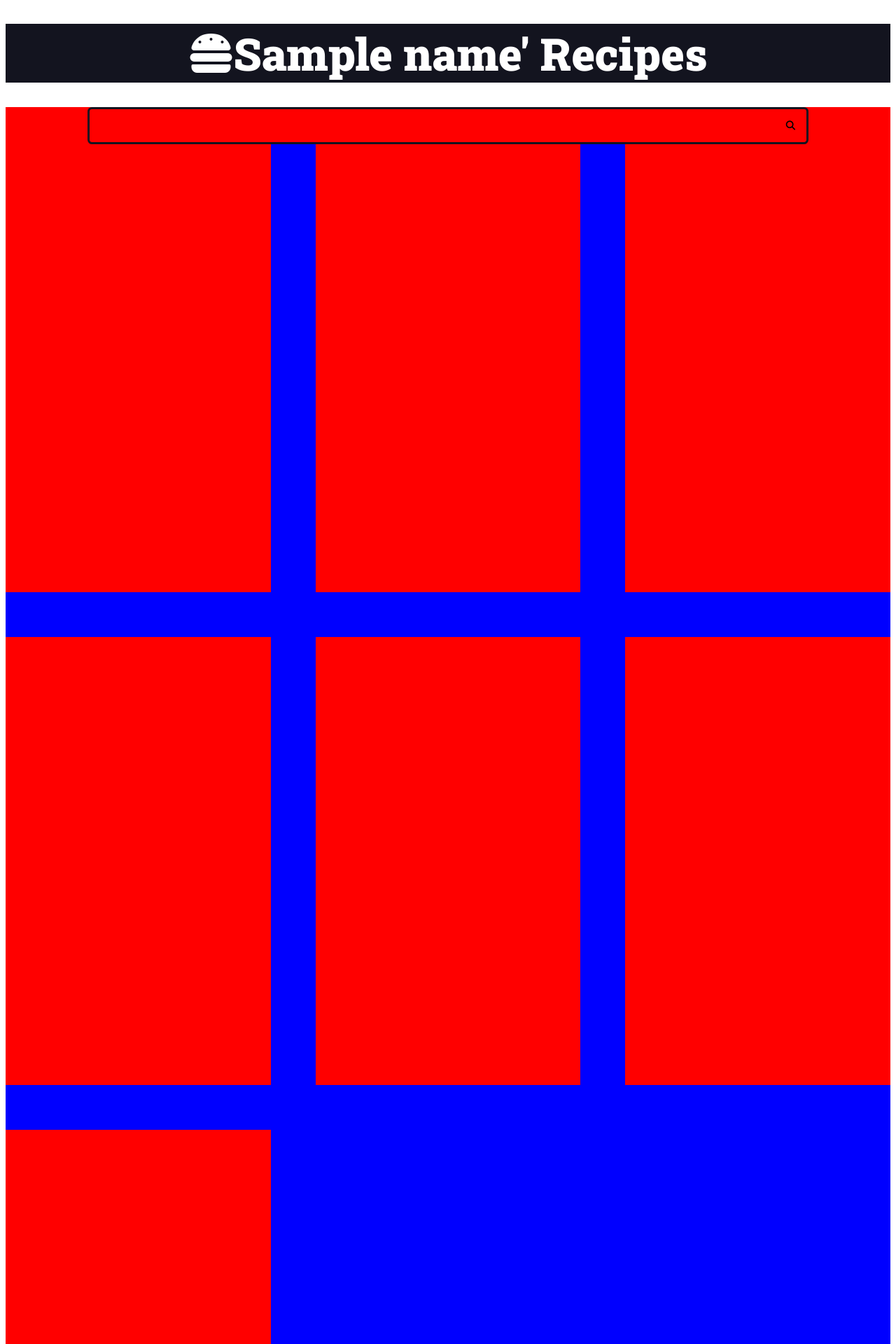
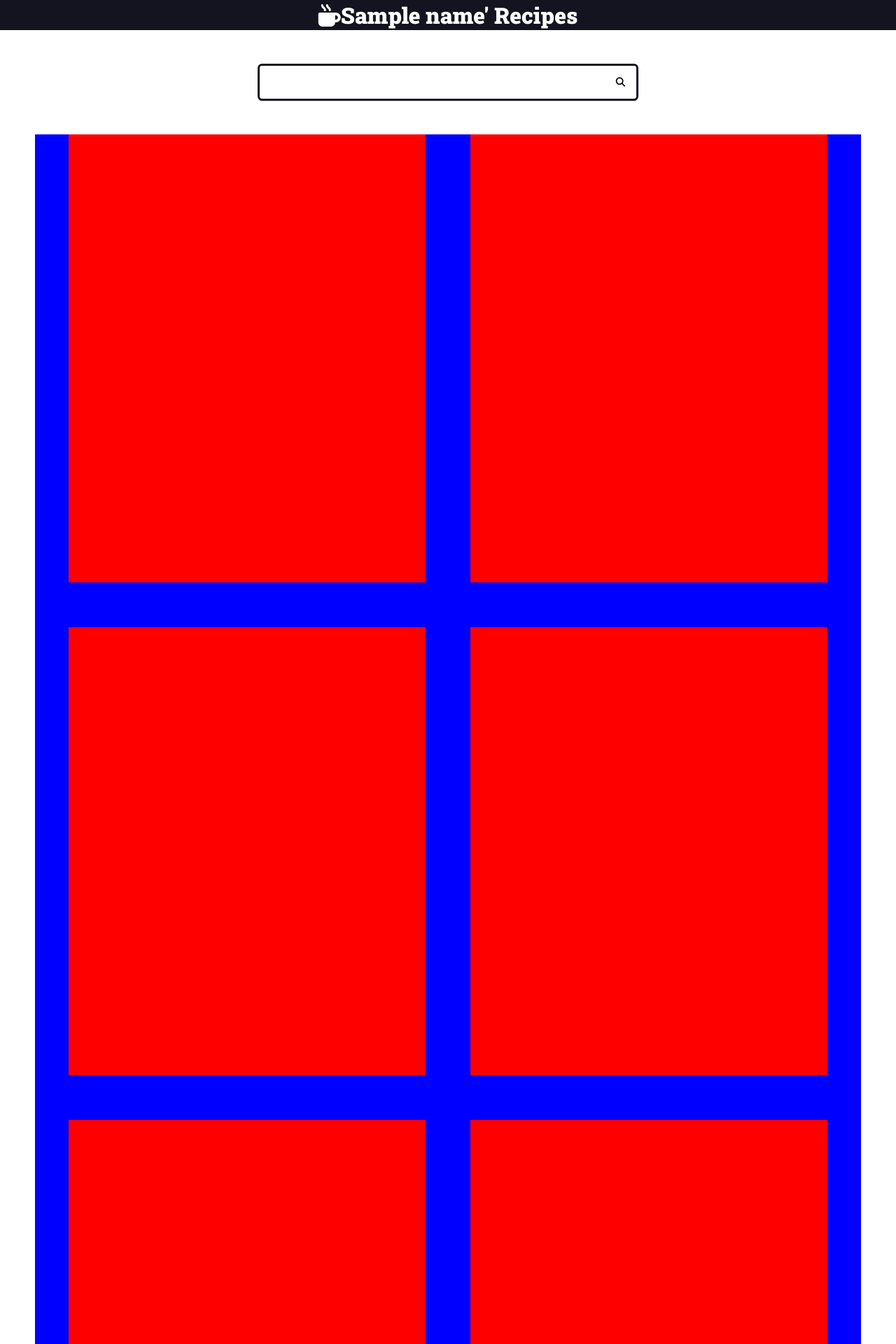
Before and after one commit to Edsondomingos/django-r1, a Python web app: template recipes/templates/recipes/pages/home.htm in a window 1280 px wide. Shown: the top 1920 px of the page at 70% size. Run offline with Jinja, Linux system fonts and the light colour scheme; the template is opened without the code that fills it: most values are stand-ins (such as "Sample title", 1, 10 or a date in 2020).

Commit message:
Correção no estilo e primeira finalizaçã do codigo

```diff
--- a/recipes/templates/recipes/pages/home.htm
+++ b/recipes/templates/recipes/pages/home.htm
@@ -24,7 +24,7 @@
         </main> -->
 
         {% include 'recipes/partials/header.htm' %}
-
+        <div class="content">
         {% include 'recipes/partials/search.htm' %}
 
         <main class="main-content-container">
@@ -38,5 +38,6 @@
                 <div class="temp"></div>
             </div>
         </main>
+        </div>
     </body>
 </html>
--- a/recipes/templates/recipes/partials/head.htm
+++ b/recipes/templates/recipes/partials/head.htm
@@ -9,7 +9,9 @@
     <link rel="stylesheet" href="https://cdnjs.cloudflare.com/ajax/libs/font-awesome/6.2.1/css/brands.min.css" integrity="sha512-G/T7HQJXSeNV7mKMXeJKlYNJ0jrs8RsWzYG7rVACye+qrcUhEAYKYzaa+VFy6eFzM2+/JT1Q+eqBbZFSHmJQew==" crossorigin="anonymous" referrerpolicy="no-referrer" />
     <link rel="stylesheet" href="https://cdnjs.cloudflare.com/ajax/libs/font-awesome/6.2.1/css/solid.min.css" integrity="sha512-6mc0R607di/biCutMUtU9K7NtNewiGQzrvWX4bWTeqmljZdJrwYvKJtnhgR+Ryvj+NRJ8+NnnCM/biGqMe/iRA==" crossorigin="anonymous" referrerpolicy="no-referrer" />
     <link rel="icon" href="prato.png" type="image/png">
-    <link rel="preconnect" href="https://fonts.googleapis.com"><link rel="preconnect" href="https://fonts.gstatic.com" crossorigin><link href="https://fonts.googleapis.com/css2?family=Roboto+Slab:wght@900&display=swap" rel="stylesheet">
+    <link rel="preconnect" href="https://fonts.googleapis.com">
+    <link rel="preconnect" href="https://fonts.gstatic.com" crossorigin>
+    <link href="https://fonts.googleapis.com/css2?family=Roboto+Slab:wght@900&display=swap" rel="stylesheet">
     <style>
         :root {
             --color-primary: #269fe6;
@@ -63,14 +65,14 @@
         }
         .container {
             max-width: 144rem;
-            background: red;
             margin: 0 auto;
+            padding: var(--spacing-gutter-medium);
         }
         .main-header-container {
             background: var(--color-primary-dark);
         }
         .main-logo {
-            font-size: 4rem;
+            font-size: 2rem;
             color: var(--color-white);
             text-decoration: none;
             display: flex;
@@ -82,7 +84,7 @@
         }
         .search-form {
             border: 0.2rem solid var(--color-primary-dark);
-            max-width: 64rem;
+            max-width: 34rem;
             margin: 0 auto;
             border-radius: 0.4rem;
             position: relative;
@@ -129,17 +131,20 @@
             grid-template-columns: repeat(auto-fit, minmax(340px, 1fr));
             gap: var(--spacing-gutter-large);
         }
-        /* * {
+         * {
             padding: 0;
             margin: 0;
             box-sizing: border-box;
         } */
-        /* html {
+         html {
             font-size: 62,5%;
         }
-        h1 {
+        /*h1 {
             text-align: center;
             color: blueviolet;
         }   */
+        .content {
+            padding: 0 50px 50px 50px;
+        }
     </style>
 </head>
--- a/recipes/templates/recipes/partials/header.htm
+++ b/recipes/templates/recipes/partials/header.htm
@@ -1,8 +1,8 @@
 <header class="main-header-container">
     <div class="main-header-container">
         <h1>
-            <a href="" class="main-logo">
-                <i class="fa-solid fa-burger"></i>
+            <a class="main-logo" href="/"><!-- class="main-logo"-->
+                <i class="fa-solid fa-mug-hot"></i>
                 <span>{{ name }}' Recipes</span>
             </a>
         </h1>
--- a/recipes/templates/recipes/partials/search.htm
+++ b/recipes/templates/recipes/partials/search.htm
@@ -2,7 +2,9 @@
     <div class="container">
         <form action="" class="search-form">
             <input type="search" class="search-input" name="search">
-            <button type="submit" class="search-button"><i class="fas fa-search"></i></button>
+            <button type="submit" class="search-button">
+                <i class="fas fa-search"></i>
+            </button>
         </form>
     </div>
 </div>
```
Also changed, not shown: teste.txt (+11 -0 lines). Lines whose indentation alone changed are shown as unchanged.
